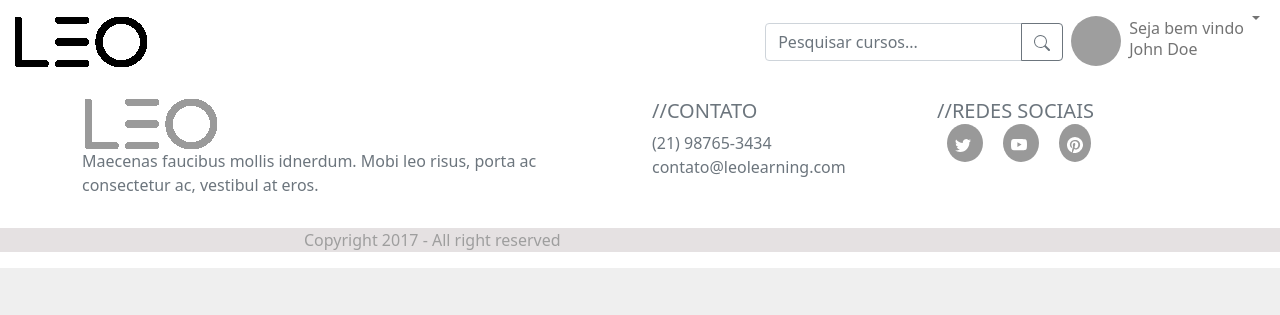
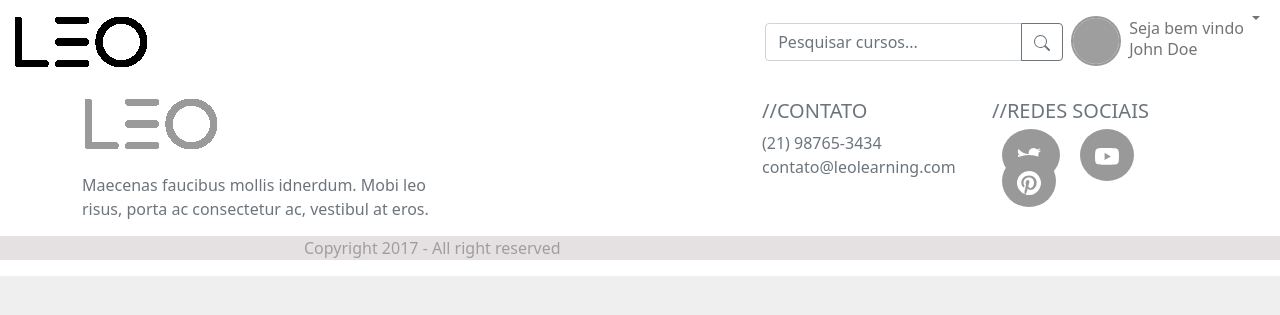
Before and after one commit to gabrielJGS/desafio-leo-php, a PHP site: template src/pages/partials/footer.php in a window 1280 px wide. Shown: the top 315 px of the page. Run offline with PHP 8.4, Linux system fonts and the light colour scheme; the template is opened without the code that fills it, so the values that code supplies are empty; grey boxes are pictures that could not be loaded.

Commit message:
fix footer and header

```diff
--- a/src/css/styles.css
+++ b/src/css/styles.css
@@ -13,6 +13,7 @@
 }
 .rounded{
   border-radius: 50%!important;
+  border: 2px solid #999;
 }
 .container{
 padding-bottom: 15px;
@@ -73,6 +74,9 @@ footer{
   color: #9e9e9e;
   background-color: white;
 }
+.footer .col-4{
+  margin-right: 300px;
+}
 
 .footerbar{
   background-color: #e5e1e2;
@@ -82,8 +86,14 @@ footer{
 
 .footerbutton{
   background-color: #999;
+  color: white!important;
   margin: 10px;
-  padding: 8px;
+  padding: 15px;
   border-radius: 50%!important;
   text-decoration: none;
 }
+.footerbutton:hover{
+  background-color: white;
+  color: #999!important;
+  border: 1px solid #999;
+}
--- a/src/pages/partials/footer.php
+++ b/src/pages/partials/footer.php
@@ -1,10 +1,10 @@
 <footer class="footer mt-auto py-3">
   <div class="container">
     <div class="row">
-      <div class="col-6">
-        <img src="../../imgs/logo-footer.png" alt="">
-        <p class="text-muted">Maecenas faucibus mollis idnerdum. Mobi leo risus, porta ac
-          consectetur ac, vestibul at eros.</p>
+      <div class="col-4">
+        <img src="../../imgs/logo-footer.png" alt=""><br><br>
+        <span class="text-muted">Maecenas faucibus mollis idnerdum. Mobi leo risus, porta ac
+          consectetur ac, vestibul at eros.</span>
       </div>
       <div class="col">
         <h5 class="text-muted">//CONTATO</h5>
@@ -12,20 +12,20 @@
         <span class="text-muted">contato@leolearning.com</span><br>
       </div>
       <div class="col">
-        <h5 class="text-muted">//REDES SOCIAIS</h5>
+        <h5 class="text-muted" style="margin-bottom: 20px;">//REDES SOCIAIS</h5>
         <div class="col">
           <a class="footerbutton text-muted" href="#" target="_blank">
-            <svg xmlns="http://www.w3.org/2000/svg" width="16" height="16" fill="#fff" class="bi bi-twitter" viewBox="0 0 16 16">
+            <svg xmlns="http://www.w3.org/2000/svg" width="24" height="24" fill="currentColor" class="bi bi-twitter" viewBox="0 0 16 16">
               <path d="M5.026 15c6.038 0 9.341-5.003 9.341-9.334 0-.14 0-.282-.006-.422A6.685 6.685 0 0 0 16 3.542a6.658 6.658 0 0 1-1.889.518 3.301 3.301 0 0 0 1.447-1.817 6.533 6.533 0 0 1-2.087.793A3.286 3.286 0 0 0 7.875 6.03a9.325 9.325 0 0 1-6.767-3.429 3.289 3.289 0 0 0 1.018 4.382A3.323 3.323 0 0 1 .64 6.575v.045a3.288 3.288 0 0 0 2.632 3.218 3.203 3.203 0 0 1-.865.115 3.23 3.23 0 0 1-.614-.057 3.283 3.283 0 0 0 3.067 2.277A6.588 6.588 0 0 1 .78 13.58a6.32 6.32 0 0 1-.78-.045A9.344 9.344 0 0 0 5.026 15z" />
             </svg>
           </a>
           <a class="footerbutton text-muted" href="#" target="_blank">
-            <svg xmlns="http://www.w3.org/2000/svg" width="16" height="16" fill="#fff" class="bi bi-youtube" viewBox="0 0 16 16">
+            <svg xmlns="http://www.w3.org/2000/svg" width="24" height="24" fill="currentColor" class="bi bi-youtube" viewBox="0 0 16 16">
               <path d="M8.051 1.999h.089c.822.003 4.987.033 6.11.335a2.01 2.01 0 0 1 1.415 1.42c.101.38.172.883.22 1.402l.01.104.022.26.008.104c.065.914.073 1.77.074 1.957v.075c-.001.194-.01 1.108-.082 2.06l-.008.105-.009.104c-.05.572-.124 1.14-.235 1.558a2.007 2.007 0 0 1-1.415 1.42c-1.16.312-5.569.334-6.18.335h-.142c-.309 0-1.587-.006-2.927-.052l-.17-.006-.087-.004-.171-.007-.171-.007c-1.11-.049-2.167-.128-2.654-.26a2.007 2.007 0 0 1-1.415-1.419c-.111-.417-.185-.986-.235-1.558L.09 9.82l-.008-.104A31.4 31.4 0 0 1 0 7.68v-.123c.002-.215.01-.958.064-1.778l.007-.103.003-.052.008-.104.022-.26.01-.104c.048-.519.119-1.023.22-1.402a2.007 2.007 0 0 1 1.415-1.42c.487-.13 1.544-.21 2.654-.26l.17-.007.172-.006.086-.003.171-.007A99.788 99.788 0 0 1 7.858 2h.193zM6.4 5.209v4.818l4.157-2.408L6.4 5.209z" />
             </svg>
           </a>
           <a class="footerbutton text-muted" href="#" target="_blank">
-            <svg xmlns="http://www.w3.org/2000/svg" width="16" height="16" fill="#fff" class="bi bi-pinterest" viewBox="0 0 16 16">
+            <svg xmlns="http://www.w3.org/2000/svg" width="24" height="24" fill="currentColor" class="bi bi-pinterest" viewBox="0 0 16 16">
               <path d="M8 0a8 8 0 0 0-2.915 15.452c-.07-.633-.134-1.606.027-2.297.146-.625.938-3.977.938-3.977s-.239-.479-.239-1.187c0-1.113.645-1.943 1.448-1.943.682 0 1.012.512 1.012 1.127 0 .686-.437 1.712-.663 2.663-.188.796.4 1.446 1.185 1.446 1.422 0 2.515-1.5 2.515-3.664 0-1.915-1.377-3.254-3.342-3.254-2.276 0-3.612 1.707-3.612 3.471 0 .688.265 1.425.595 1.826a.24.24 0 0 1 .056.23c-.061.252-.196.796-.222.907-.035.146-.116.177-.268.107-1-.465-1.624-1.926-1.624-3.1 0-2.523 1.834-4.84 5.286-4.84 2.775 0 4.932 1.977 4.932 4.62 0 2.757-1.739 4.976-4.151 4.976-.811 0-1.573-.421-1.834-.919l-.498 1.902c-.181.695-.669 1.566-.995 2.097A8 8 0 1 0 8 0z" />
             </svg>
           </a>
```
